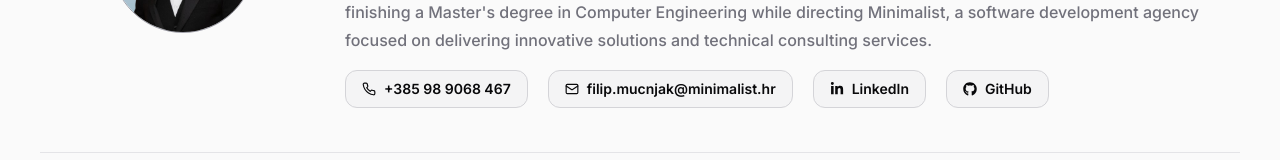
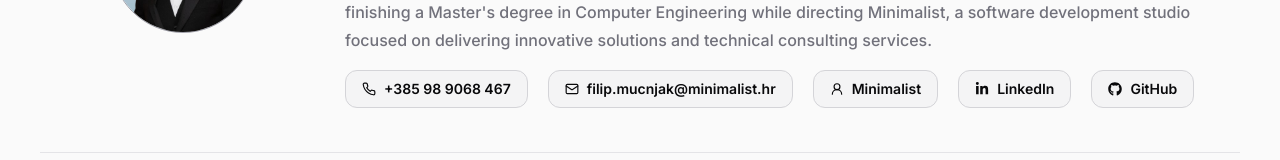
Before and after one commit to mucnjakf/Portfolio, a React (Vite) app: page / in a window 1280 px wide. Shown: the part 373-533 px from the top of the page. Built offline with nearby package versions, Linux system fonts and the light colour scheme.

Commit message:
Add minimalist link to profile and update ProfileSection with new button

```diff
--- a/src/components/profile/ProfileSection.tsx
+++ b/src/components/profile/ProfileSection.tsx
@@ -8,7 +8,7 @@ import Divider from "../display/Divider.tsx";
 import ProfileHighlight from "./ProfileHighlight.tsx";
 import ProfileScrollButton from "./ProfileScrollButton.tsx";
 import { DataService } from "../../services/dataService.tsx";
-import { LuPhone, LuMail } from "react-icons/lu";
+import { LuPhone, LuMail, LuUserRound } from "react-icons/lu";
 import ScrollReveal from "../animation/ScrollReveal.tsx";
 
 function ProfileSection() {
@@ -53,6 +53,12 @@ function ProfileSection() {
               />
 
               <ButtonLinkSecondary
+                text="Minimalist"
+                icon={LuUserRound}
+                href={profile.socialLinks.minimalist}
+              />
+
+              <ButtonLinkSecondary
                 text="LinkedIn"
                 icon={FaLinkedinIn}
                 href={profile.socialLinks.linkedin}
--- a/src/data/profile.json
+++ b/src/data/profile.json
@@ -1,10 +1,11 @@
 {
   "fullName": "Filip Mučnjak",
   "role": "Software engineer",
-  "description": "Software engineer with 5+ years of experience building high-quality digital solutions. Specializing in .NET and modern frontend frameworks, I build scalable web applications and architect robust backend systems. Currently finishing a Master's degree in Computer Engineering while directing Minimalist, a software development agency focused on delivering innovative solutions and technical consulting services.",
+  "description": "Software engineer with 5+ years of experience building high-quality digital solutions. Specializing in .NET and modern frontend frameworks, I build scalable web applications and architect robust backend systems. Currently finishing a Master's degree in Computer Engineering while directing Minimalist, a software development studio focused on delivering innovative solutions and technical consulting services.",
   "socialLinks": {
     "github": "https://github.com/mucnjakf",
     "linkedin": "https://www.linkedin.com/in/mucnjakf",
+    "minimalist": "https://minimalist.hr",
     "email": "filip.mucnjak@minimalist.hr",
     "phone": "+385 98 9068 467"
   },
--- a/src/types/profileSocialLinks.ts
+++ b/src/types/profileSocialLinks.ts
@@ -3,4 +3,5 @@ export type ProfileSocialLinks = {
   linkedin: string;
   email: string;
   phone: string;
+  minimalist: string;
 };
```
